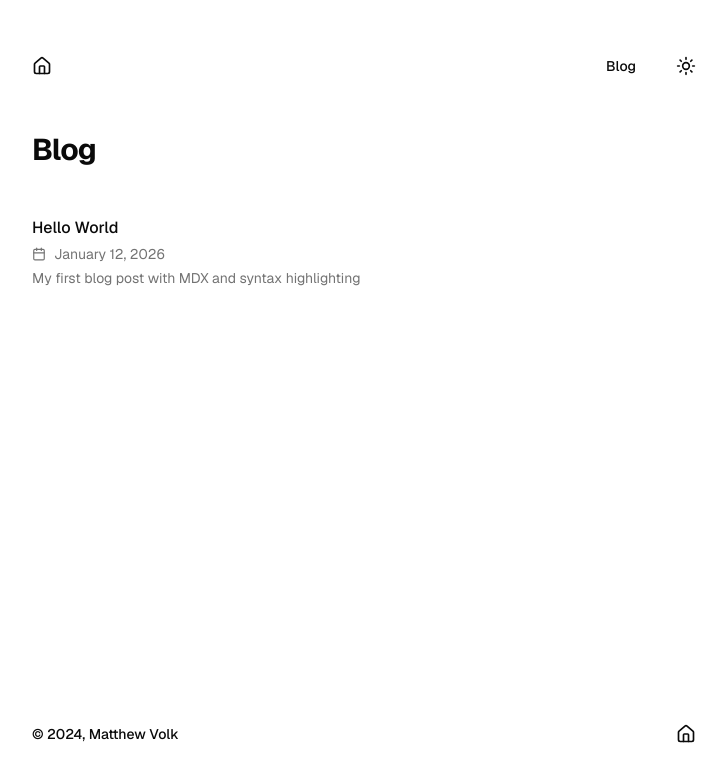
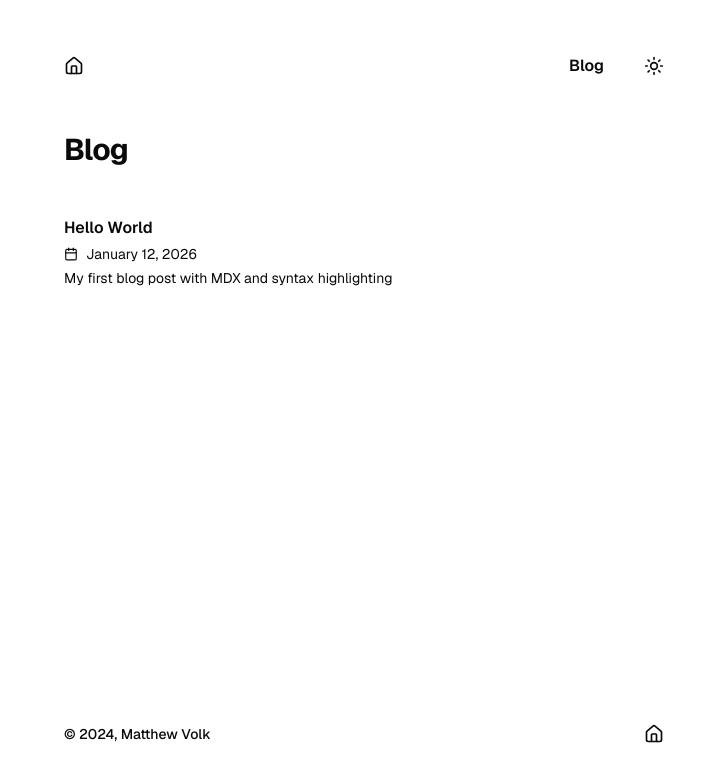
Before and after one commit to matthewvolk/me, a Next.js app: page /blog in a window 1280 px wide. Shown: the top 782 px of the page, without its empty margins (272-998 px from the left). Built offline with nearby package versions, Linux system fonts and the light colour scheme.

Commit message:
refactor: update layout and typography for improved readability and consistency

```diff
--- a/src/app/blog/page.tsx
+++ b/src/app/blog/page.tsx
@@ -25,22 +25,20 @@ export default async function BlogPage() {
                 href={`/blog/${post.slug}`}
                 className="flex flex-col rounded-md p-4 -mx-4 hover:bg-accent"
               >
-                <h2 className="font-medium">{post.metadata.title}</h2>
-                <p className="flex items-center gap-2 py-1 text-sm text-muted-foreground">
+                <h2 className="font-semibold">{post.metadata.title}</h2>
+                <p className="flex items-center gap-2 py-1 text-sm">
                   <Calendar size={14} />
                   <time dateTime={post.metadata.date}>
                     {formatDate(post.metadata.date)}
                   </time>
                 </p>
-                <p className="text-sm text-muted-foreground">
-                  {post.metadata.description}
-                </p>
+                <p className="text-sm">{post.metadata.description}</p>
               </Link>
             </li>
           ))}
         </ul>
       ) : (
-        <p className="text-muted-foreground">No posts yet.</p>
+        <p>No posts yet.</p>
       )}
     </article>
   );
--- a/src/app/layout.tsx
+++ b/src/app/layout.tsx
@@ -70,13 +70,11 @@ export default function RootLayout({
       className={`${geistSans.variable} ${geistMono.variable}`}
       suppressHydrationWarning
     >
-      <body className="min-h-screen bg-background font-sans antialiased px-8">
+      <body className="container mx-auto w-full max-w-2xl min-h-screen bg-background font-sans antialiased px-8">
         <ThemeProvider>
-          <div className="flex min-h-screen flex-col">
+          <div className="flex min-h-screen gap-12 flex-col">
             <Header />
-            <main className="mx-auto w-full max-w-2xl flex-1 py-8">
-              {children}
-            </main>
+            <main className="flex-1">{children}</main>
             <Footer />
           </div>
         </ThemeProvider>
--- a/src/app/page.tsx
+++ b/src/app/page.tsx
@@ -25,9 +25,9 @@ export default async function HomePage() {
     <div className="flex flex-col gap-12">
       {/* Introduction */}
       <section className="flex flex-col gap-4">
-        <div className="flex items-center justify-between">
-          <h1 className="text-2xl font-bold">Hi, I&apos;m Matt</h1>
-          <div className="flex items-center gap-1">
+        <div className="flex items-center justify-between pb-2">
+          <h1 className="text-2xl font-extrabold">Hi, I&apos;m Matt</h1>
+          <div className="flex items-center gap-2">
             <Button variant="ghost" size="icon" asChild aria-label="GitHub">
               <Link href="https://github.com/matthewvolk" target="_blank">
                 <Github className="size-5" />
@@ -50,7 +50,7 @@ export default async function HomePage() {
             </Button>
           </div>
         </div>
-        <p className="text-muted-foreground">
+        <p>
           I&apos;m a software engineer based in Austin, TX, currently building
           products and tooling for the next generation of headless commerce at
           BigCommerce.
@@ -60,7 +60,7 @@ export default async function HomePage() {
       {/* Changelog */}
       <section className="flex flex-col gap-2">
         <div className="flex items-center justify-between">
-          <h2 className="text-xl font-semibold">Changelog</h2>
+          <h2 className="text-2xl font-extrabold">Changelog</h2>
           <span className="relative flex h-4 w-4">
             <span className="absolute inline-flex h-full w-full animate-ping rounded-full bg-red-400 opacity-75" />
             <span className="relative left-1 top-1 inline-flex h-2 w-2 rounded-full bg-red-500" />
@@ -77,14 +77,14 @@ export default async function HomePage() {
 
       {/* Open Source Projects */}
       <section className="flex flex-col gap-2">
-        <h2 className="text-xl font-semibold">Open Source Projects</h2>
+        <h2 className="text-2xl font-extrabold">Open Source Projects</h2>
         <Link
           className="rounded-md p-4 -mx-4 hover:bg-accent"
           href="https://github.com/matthewvolk/bigrequest"
           target="_blank"
         >
           <div className="flex items-center justify-between">
-            <h3 className="font-medium">matthewvolk/bigrequest</h3>
+            <h3 className="font-semibold">matthewvolk/bigrequest</h3>
             <div className="flex gap-4">
               <Suspense
                 fallback={
@@ -102,7 +102,7 @@ export default async function HomePage() {
               </Suspense>
             </div>
           </div>
-          <p className="mt-1 text-sm text-muted-foreground">
+          <p className="mt-1 text-sm">
             BigRequest is a lightweight, serverless-friendly Node.js API client
             for the BigCommerce API.
           </p>
@@ -111,17 +111,17 @@ export default async function HomePage() {
 
       {/* Talks */}
       <section className="flex flex-col gap-2">
-        <h2 className="text-xl font-semibold">Talks</h2>
+        <h2 className="text-2xl font-extrabold">Talks</h2>
         <Link
           className="flex flex-col rounded-md p-4 -mx-4 hover:bg-accent"
           href="https://www.youtube.com/watch?v=EtjQoxNcnc4"
           target="_blank"
         >
-          <h3 className="font-medium">
+          <h3 className="font-semibold">
             Next.js Conf 2023 - Next.js, BigCommerce, and the Future of
             Performance in E-Commerce
           </h3>
-          <p className="flex items-center gap-2 py-1 text-sm text-muted-foreground">
+          <p className="flex items-center gap-2 py-1 text-sm">
             <Calendar size={14} />
             <span>October 26, 2023</span>
             <span>·</span>
@@ -134,10 +134,10 @@ export default async function HomePage() {
           href="https://www.youtube.com/watch?v=l3l-5HLjOGo"
           target="_blank"
         >
-          <h3 className="font-medium">
+          <h3 className="font-semibold">
             Building BigCommerce Apps with App Extensions
           </h3>
-          <p className="flex items-center gap-2 py-1 text-sm text-muted-foreground">
+          <p className="flex items-center gap-2 py-1 text-sm">
             <Calendar size={14} />
             <span>August 8, 2023</span>
             <span>·</span>
@@ -149,7 +149,7 @@ export default async function HomePage() {
 
       {/* Recent Posts */}
       <section className="flex flex-col gap-2">
-        <h2 className="text-xl font-semibold">Recent Posts</h2>
+        <h2 className="text-2xl font-extrabold">Recent Posts</h2>
         {recentPosts.length > 0 ? (
           <ul className="flex flex-col">
             {recentPosts.map((post) => (
@@ -158,14 +158,12 @@ export default async function HomePage() {
                   href={`/blog/${post.slug}`}
                   className="flex flex-col rounded-md p-4 -mx-4 hover:bg-accent"
                 >
-                  <h3 className="font-medium">{post.metadata.title}</h3>
-                  <p className="flex items-center gap-2 py-1 text-sm text-muted-foreground">
+                  <h3 className="font-semibold">{post.metadata.title}</h3>
+                  <p className="flex items-center gap-2 py-1 text-sm">
                     <Calendar size={14} />
                     <span>{formatDate(post.metadata.date)}</span>
                   </p>
-                  <p className="text-sm text-muted-foreground">
-                    {post.metadata.description}
-                  </p>
+                  <p className="text-sm">{post.metadata.description}</p>
                 </Link>
               </li>
             ))}
--- a/src/components/bigrequest.tsx
+++ b/src/components/bigrequest.tsx
@@ -58,13 +58,9 @@ export async function BigRequestLatestVersion() {
       href="https://www.npmjs.com/package/bigrequest"
       target="_blank"
     >
-      <p className="pb-1 text-xs text-muted-foreground">
-        {formatDate(latest.published_at)}
-      </p>
-      <div className="flex items-center gap-2">
-        <span className="font-medium">
-          BigRequest {latest.tag_name} released
-        </span>
+      <p className="pb-1 text-xs italic">{formatDate(latest.published_at)}</p>
+      <div className="flex text-sm font-medium items-center gap-2">
+        <span>BigRequest {latest.tag_name} released!</span>
         <ExternalLink size={14} />
       </div>
     </Link>
--- a/src/components/footer.tsx
+++ b/src/components/footer.tsx
@@ -5,7 +5,7 @@ import { Button } from "@/components/ui/button";
 export async function Footer() {
   "use cache";
   return (
-    <footer className="mx-auto flex w-full max-w-2xl items-center justify-between pb-8 md:pb-12">
+    <footer className="flex items-center justify-between pb-8 md:pb-12">
       <Link className="text-sm font-medium" href="/">
         &copy; {new Date().getFullYear()}, Matthew Volk
       </Link>
--- a/src/components/header.tsx
+++ b/src/components/header.tsx
@@ -5,16 +5,18 @@ import { ThemeToggle } from "./theme-toggle";
 
 export function Header() {
   return (
-    <header className="pt-8">
-      <nav className="mx-auto flex max-w-2xl items-center justify-between py-4">
+    <header className="pt-8 md:pt-12">
+      <nav className="flex items-center justify-between">
         <Link href="/" className="font-semibold">
-          <Button variant="ghost" size="icon" className="md:-ml-2">
+          <Button variant="ghost" size="icon" className="-ml-2">
             <HomeIcon className="size-5" />
           </Button>
         </Link>
         <div className="flex items-center gap-4">
           <Button variant="ghost">
-            <Link href="/blog">Blog</Link>
+            <Link href="/blog" className="text-base font-semibold">
+              Blog
+            </Link>
           </Button>
           <ThemeToggle />
         </div>
```
